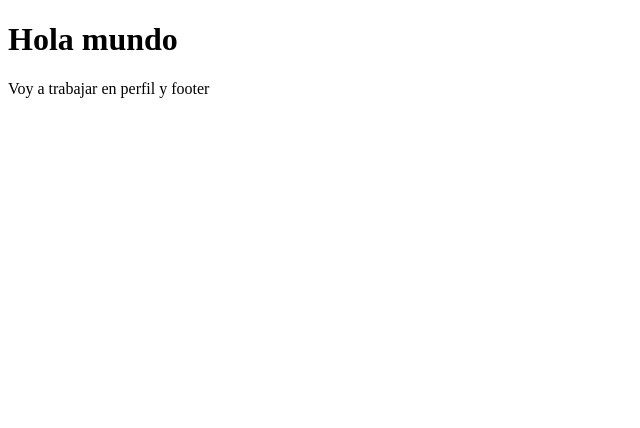
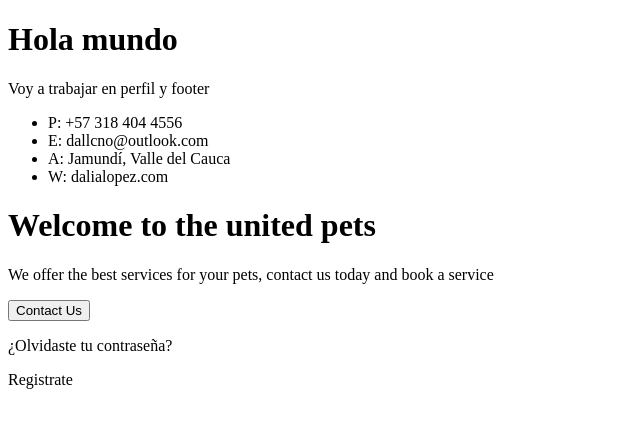
Before and after one commit to alejandraemperador/pruebarama, a plain HTML site: page index.html in a window 1280 px wide. Shown: the whole page, without its empty margins (0-640 px from the left). Drawn offline with Linux system fonts and the light colour scheme.

Commit message:
otra act

```diff
--- a/index.html
+++ b/index.html
@@ -8,5 +8,26 @@
 <body>
     <h1>Hola mundo</h1>
     <p>Voy a trabajar en perfil y footer</p>
+
+    <div class="header">
+        <ul>
+            <li>P: +57 318 404 4556</li>
+            <li>E: dallcno@outlook.com</li>
+            <li>A: Jamundí, Valle del Cauca</li>
+            <li>W: dalialopez.com</li>
+        </ul>
+    </div>
+
+    <div class="call-to-action">
+        <h1>Welcome to the united pets</h1>
+        <p>We offer the best services for your pets, contact us today and book a service</p>
+        <button>Contact Us</button>
+    </div>
+
+    <div class="options">
+        <p>¿Olvidaste tu contraseña?</p>
+        <p>Registrate</p>
+    </div>
+
 </body>
 </html>
```
